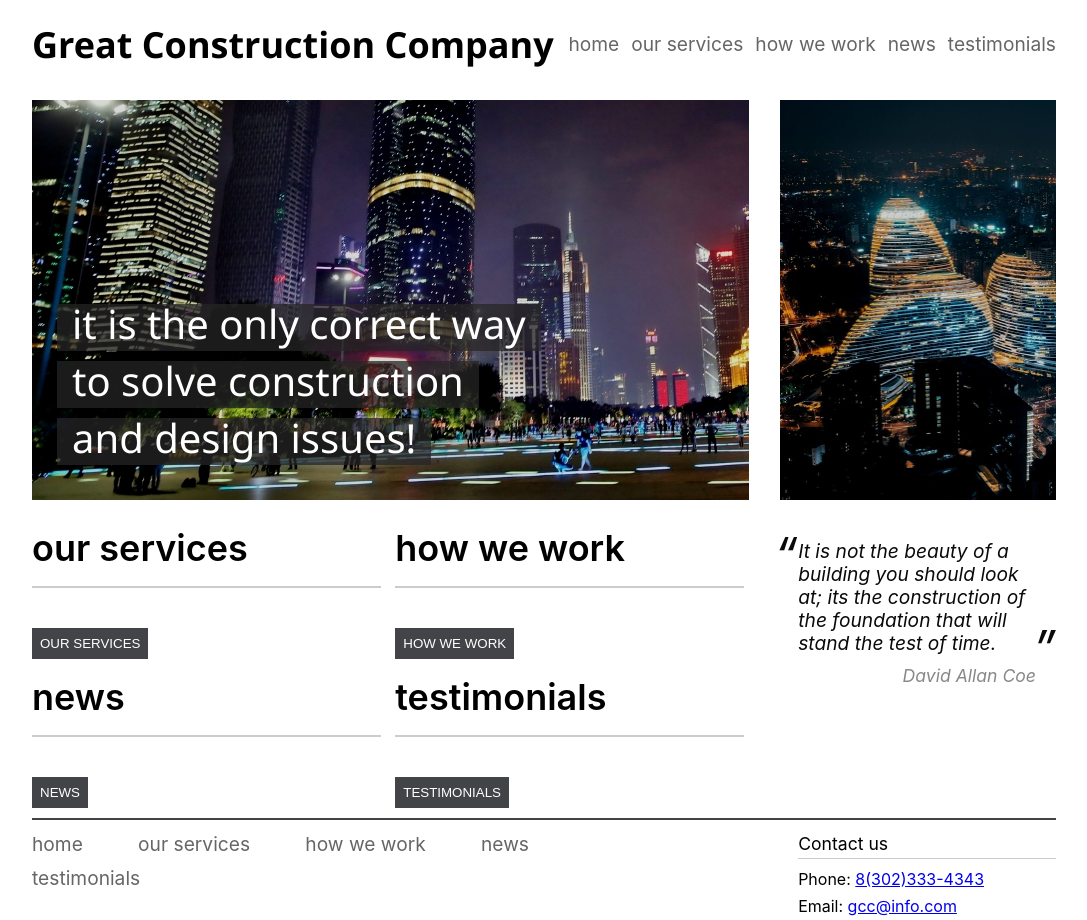
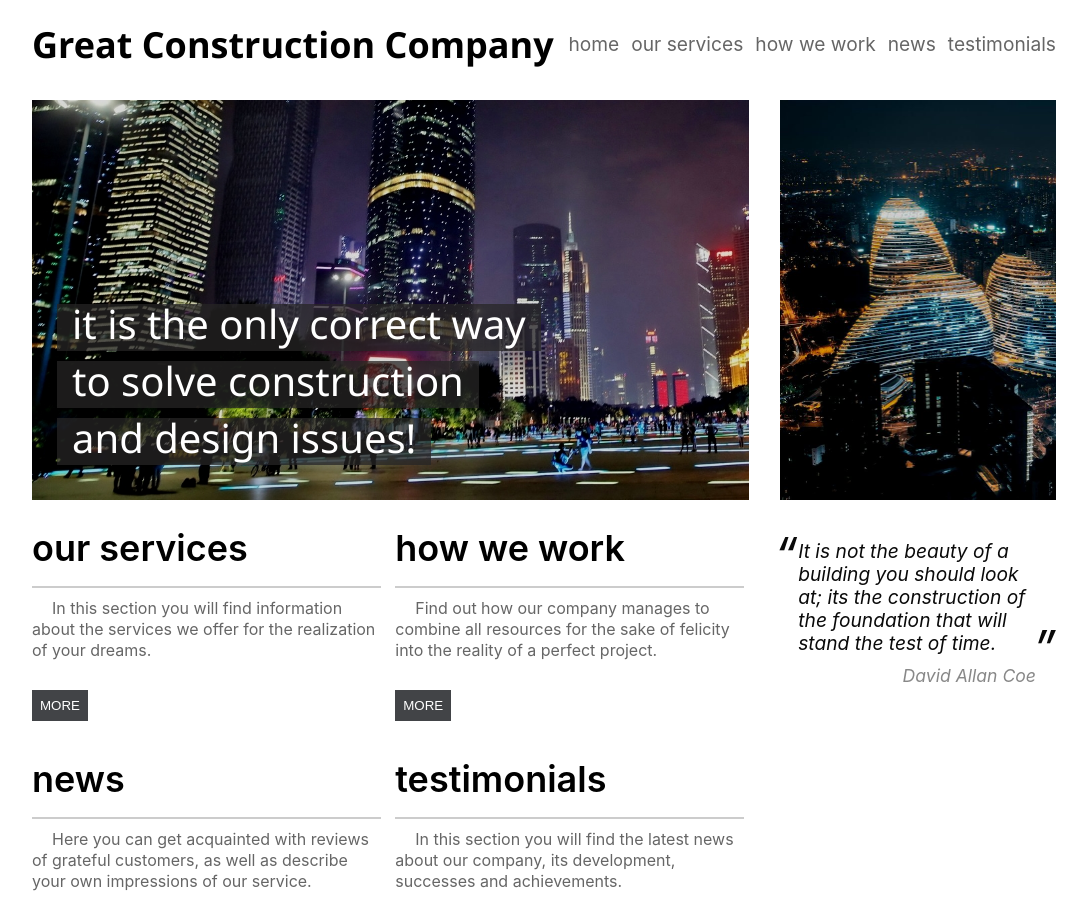
Before and after one commit to t-anpilov/testingSPA, a React (Create React App) app: page / in a window 1280 px wide. Shown: the top 920 px of the page, without its empty margins (96-1183 px from the left). Built offline with nearby package versions, Linux system fonts and the light colour scheme.

Commit message:
change home content and little fix css

```diff
--- a/src/components/linkBtn.js
+++ b/src/components/linkBtn.js
@@ -6,7 +6,7 @@ const LinkBtn = ({ to, label }) => {
     return (
         <NavLink to={to}>
             <button>
-                <span>{label}</span>
+                <span>more</span>
             </button>
         </NavLink>
     )
--- a/src/components/navArticle.js
+++ b/src/components/navArticle.js
@@ -7,7 +7,7 @@ class NavArticle extends React.Component {
     render() {
         const { title, text, to } = this.props.data
         return (
-            <article className="article-item">
+            <article className="article-item home-item">
                 <h2 className="article_title">{title}</h2>
                 <div className="article-content">
                     <p>{text}</p>
--- a/src/components/testimonials.js
+++ b/src/components/testimonials.js
@@ -13,7 +13,7 @@ export default class Testimonials extends React.Component {
         if (Array.isArray(state.messages)) {
             nextFilteredAdds = [...state.messages]
 
-            nextFilteredAdds.forEach((item, index) => {
+            nextFilteredAdds.forEach((item) => {
                 if (item.text.toLowerCase().indexOf('lopata') !== -1){
                     item.text = 'SPAM'
                 }
--- a/src/data/navData.json
+++ b/src/data/navData.json
@@ -2,25 +2,25 @@
     {
         "id": 1,
         "title": "our services",
-        "text": "",
+        "text": "In this section you will find information about the services we offer for the realization of your dreams.",
         "to": "/services"
     },
     {
         "id": 2,
         "title": "how we work",
-        "text": "",
+        "text": "Find out how our company manages to combine all resources for the sake of felicity into the reality of a perfect project.",
         "to": "/about"
     },
     {
         "id": 3,
         "title": "news",
-        "text": "",
+        "text": "Here you can get acquainted with reviews of grateful customers, as well as describe your own impressions of our service.",
         "to": "/news"
     },
     {
         "id": 4,
         "title": "testimonials",
-        "text": "",
+        "text": "In this section you will find the latest news about our company, its development, successes and achievements.",
         "to": "/testimonials"
     }
 ]
--- a/src/index.css
+++ b/src/index.css
@@ -95,6 +95,7 @@ main {
 }
 .article-item {
   width: 49%;
+  margin-bottom: 20px;
 }
 .article_title {
   font-weight: 600;
@@ -104,7 +105,7 @@ main {
   margin-bottom: 10px;
 }
 .article-content {
-  margin-bottom: 40px;
+  margin-bottom: 30px;
 }
 .article-content p {
   margin-bottom: 20px;
@@ -240,3 +241,8 @@ footer address p {
   color: #999;
   background-color: lightgrey;
 }
+
+html {
+  overflow-x: hidden;
+  margin-right: calc(-1 * (100vw - 100%));
+}
```
Also changed, not shown: public/data/articlesBase.json (deleted, +0 -26 lines).
